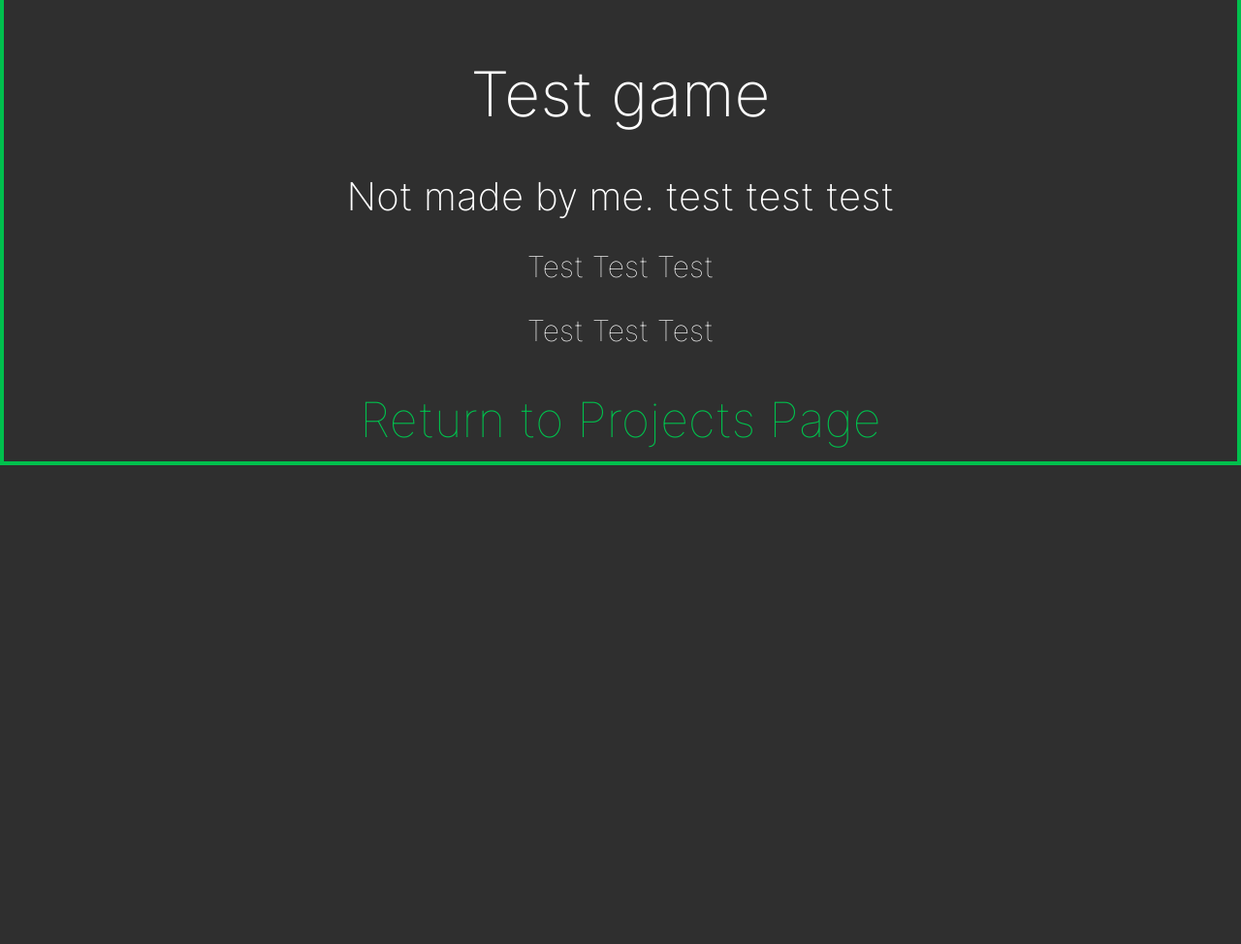
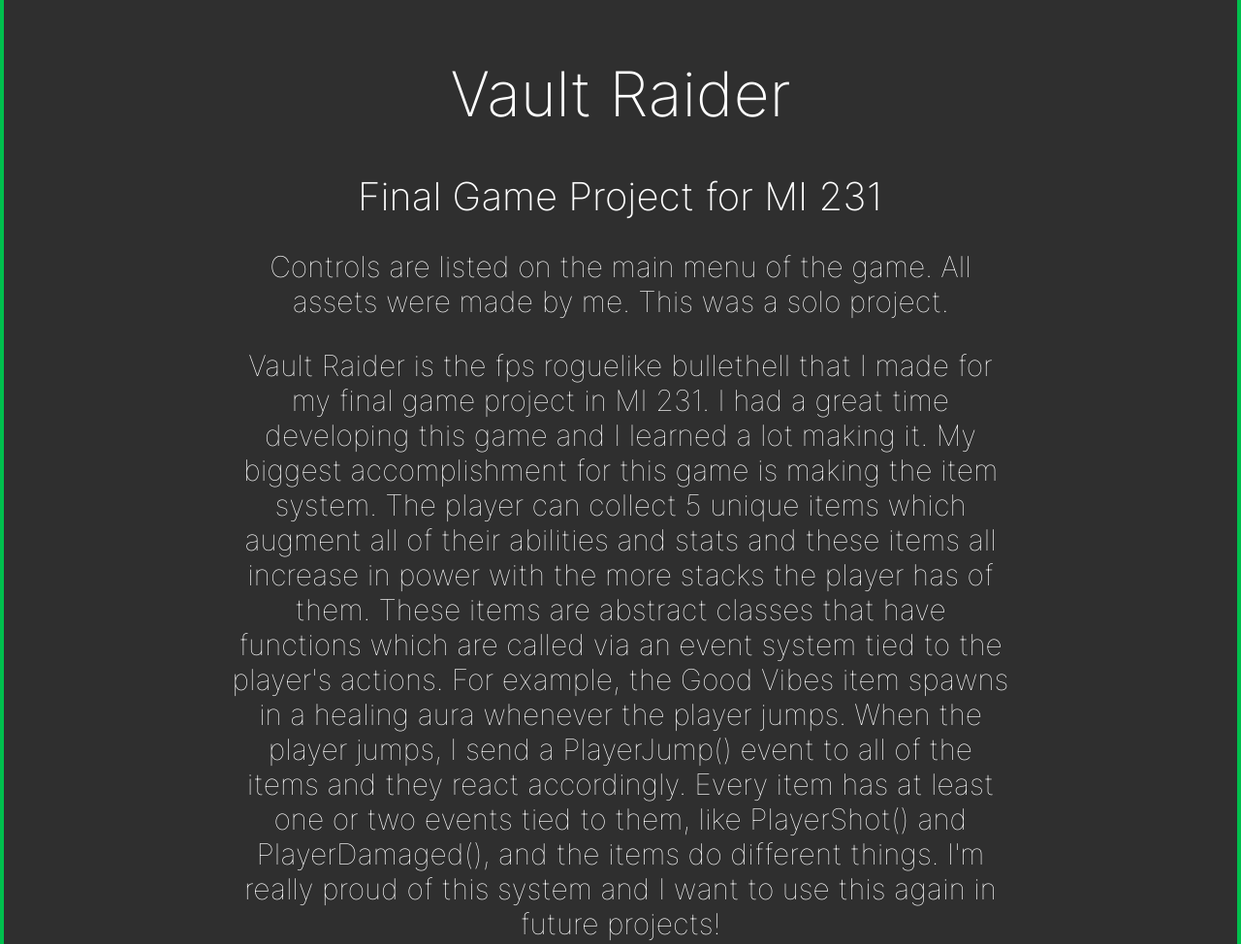
Before and after one commit to xXVoltarXx/PortfolioWebsite, a plain HTML site: page Pages/SubPages/ProjectPages/VaultRaider.html in a window 1280 px wide. Shown: the part 1154-2128 px from the top of the page at 97% size. Before the commit the page ends 1634 px from the top, so only its background shows below. Drawn offline with Linux system fonts and the light colour scheme.

Commit message:
Added details to vault raider

```diff
--- a/Pages/SubPages/ProjectPages/VaultRaider.html
+++ b/Pages/SubPages/ProjectPages/VaultRaider.html
@@ -38,11 +38,11 @@
         <div id = "webglGame">
             <iframe src="https://i.simmer.io/@Mike_Kleinbriel/vault-raider" style="width:1280px;height:720px;border:2px solid white"></iframe>
         </div>
-        <h1 id = "title">Test game</h1>
-        <h2 id = "subtitle">Not made by me. test test test<br></h2>
+        <h1 id = "title">Vault Raider</h1>
+        <h2 id = "subtitle">Final Game Project for MI 231<br></h2>
         <div id = "projectText">
-          <p>Test Test Test</p>
-          <p>Test Test Test</p>
+          <p>Controls are listed on the main menu of the game. All assets were made by me. This was a solo project.</p>
+          <p>Vault Raider is the fps roguelike bullethell that I made for my final game project in MI 231. I had a great time developing this game and I learned a lot making it. My biggest accomplishment for this game is making the item system. The player can collect 5 unique items which augment all of their abilities and stats and these items all increase in power with the more stacks the player has of them. These items are abstract classes that have functions which are called via an event system tied to the player's actions. For example, the Good Vibes item spawns in a healing aura whenever the player jumps. When the player jumps, I send a PlayerJump() event to all of the items and they react accordingly. Every item has at least one or two events tied to them, like PlayerShot() and PlayerDamaged(), and the items do different things. I'm really proud of this system and I want to use this again in future projects!</p>
         </div>
         <div id = "returnToProjects"><a href="../../MainPages/projects.html">Return to Projects Page</a></div>
       </div>
--- a/stylesheet.css
+++ b/stylesheet.css
@@ -294,7 +294,7 @@ a, a:visited {
 #projectText {
     text-align: center;
     font-size: 30px;
-    width: 50%;
+    width: 80%;
     margin: auto;
 }
 
```
